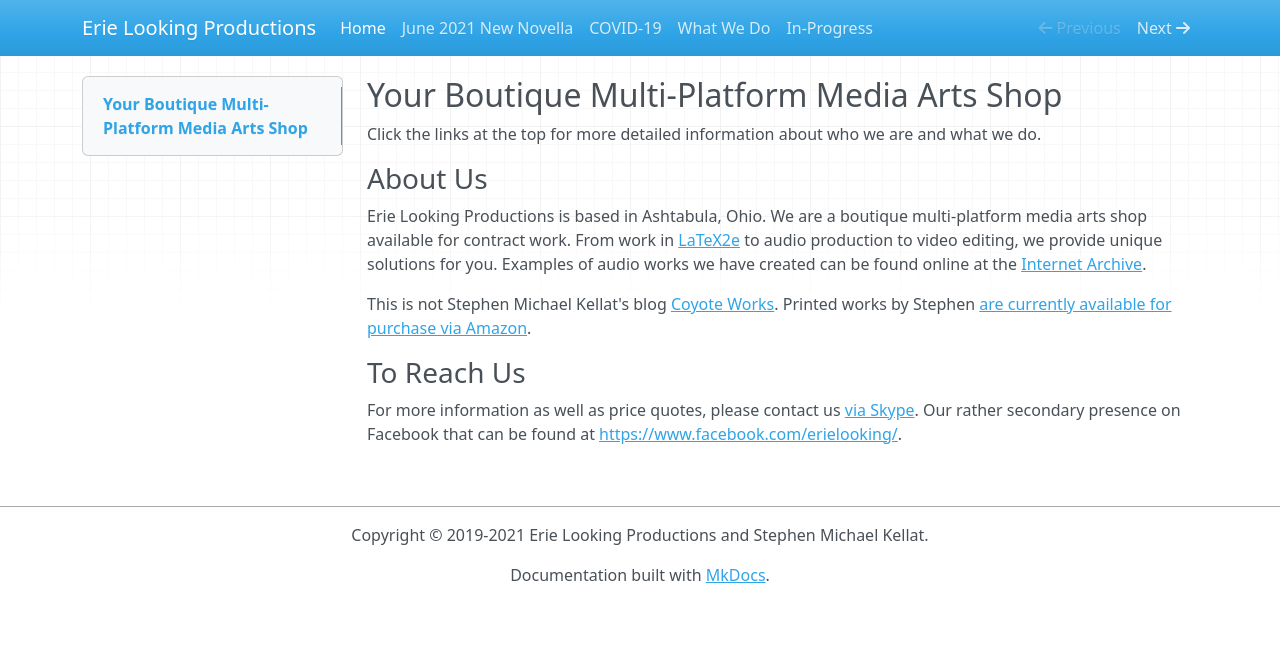
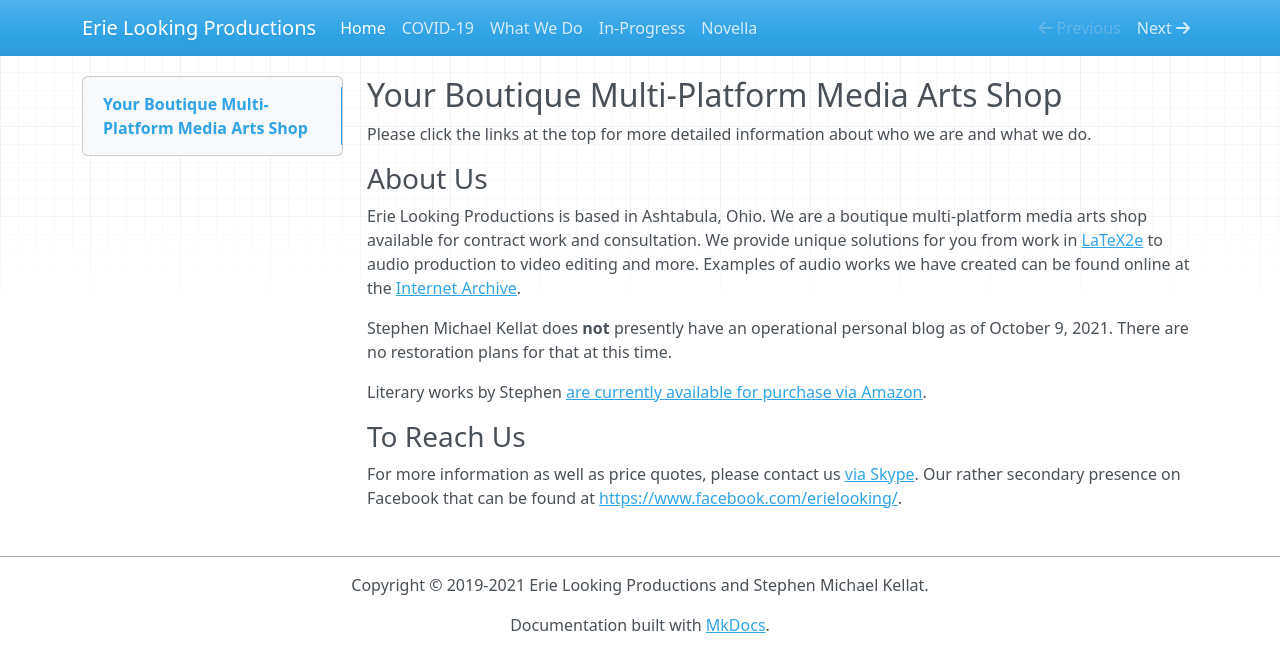
Before and after one commit to skellat/mkdocs-cms, an MkDocs documentation site: the page built from docs/index.md, in a window 1280 px wide. Shown: the top 672 px of the page. Built offline with MkDocs 1.6.1, drawn with Linux system fonts in a browser that asks for light colours; nearby versions of some CDN libraries.

Commit message:
Updated site to reflect destruction of blog
Signed-off-by: Stephen Michael Kellat <skellat@ubuntu.com>

```diff
--- a/docs/index.md
+++ b/docs/index.md
@@ -1,12 +1,14 @@
 ## Your Boutique Multi-Platform Media Arts Shop
 
-Click the links at the top for more detailed information about who we are and what we do.
+Please click the links at the top for more detailed information about who we are and what we do.
 
 ### About Us
 
-Erie Looking Productions is based in Ashtabula, Ohio.  We are a boutique multi-platform media arts shop available for contract work.  From work in [LaTeX2e](https://simple.wikipedia.org/wiki/LaTeX) to audio production to video editing, we provide unique solutions for you. Examples of audio works we have created can be found online at the [Internet Archive](https://archive.org/search.php?query=%22Erie%20Looking%20Productions%22&and[]=mediatype%3A%22audio%22).
+Erie Looking Productions is based in Ashtabula, Ohio.  We are a boutique multi-platform media arts shop available for contract work and consultation.  We provide unique solutions for you from work in [LaTeX2e](https://simple.wikipedia.org/wiki/LaTeX) to audio production to video editing and more. Examples of audio works we have created can be found online at the [Internet Archive](https://archive.org/search.php?query=%22Erie%20Looking%20Productions%22&and[]=mediatype%3A%22audio%22).
 
-This is not Stephen Michael Kellat's blog [Coyote Works](http://coyote.works/).  Printed works by Stephen [are currently available for purchase via Amazon](https://www.amazon.com/Stephen-Michael-Kellat/e/B085MR8Y8J).
+Stephen Michael Kellat does **not** presently have an operational personal blog as of October 9, 2021.  There are no restoration plans for that at this time.
+
+Literary works by Stephen [are currently available for purchase via Amazon](https://www.amazon.com/Stephen-Michael-Kellat/e/B085MR8Y8J).
 
 ### To Reach Us
 
--- a/mkdocs.yml
+++ b/mkdocs.yml
@@ -7,7 +7,7 @@
 plugins: []
 nav:
      - Home: index.md
-     - June 2021 New Novella: novella.md
      - COVID-19: covid.md
      - What We Do: services.md
      - In-Progress: wip.md
+     - Novella: novella.md
```
Also changed, not shown: README.md (+3 -2 lines), docs/covid.md (+1 -1 lines), 1 other file.
